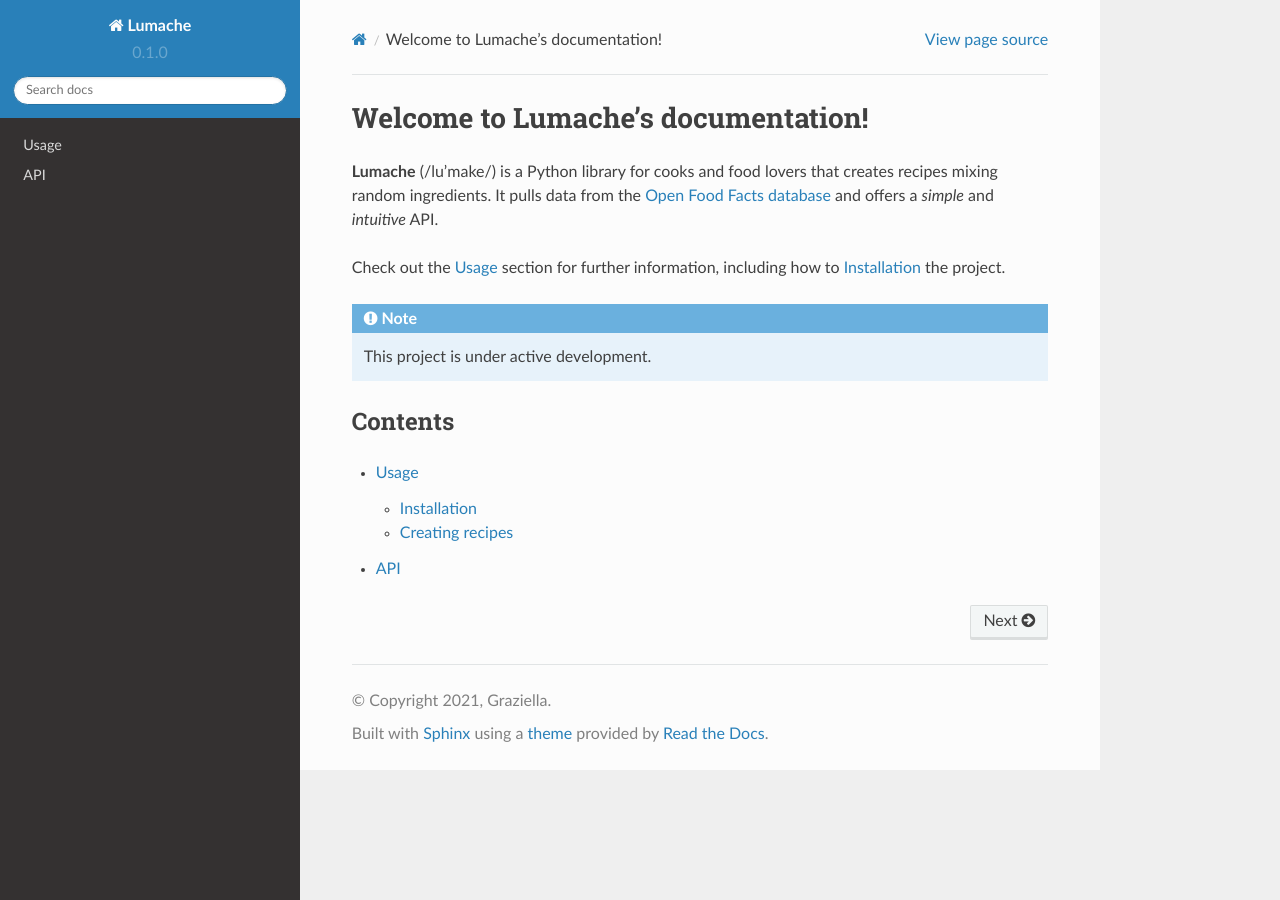
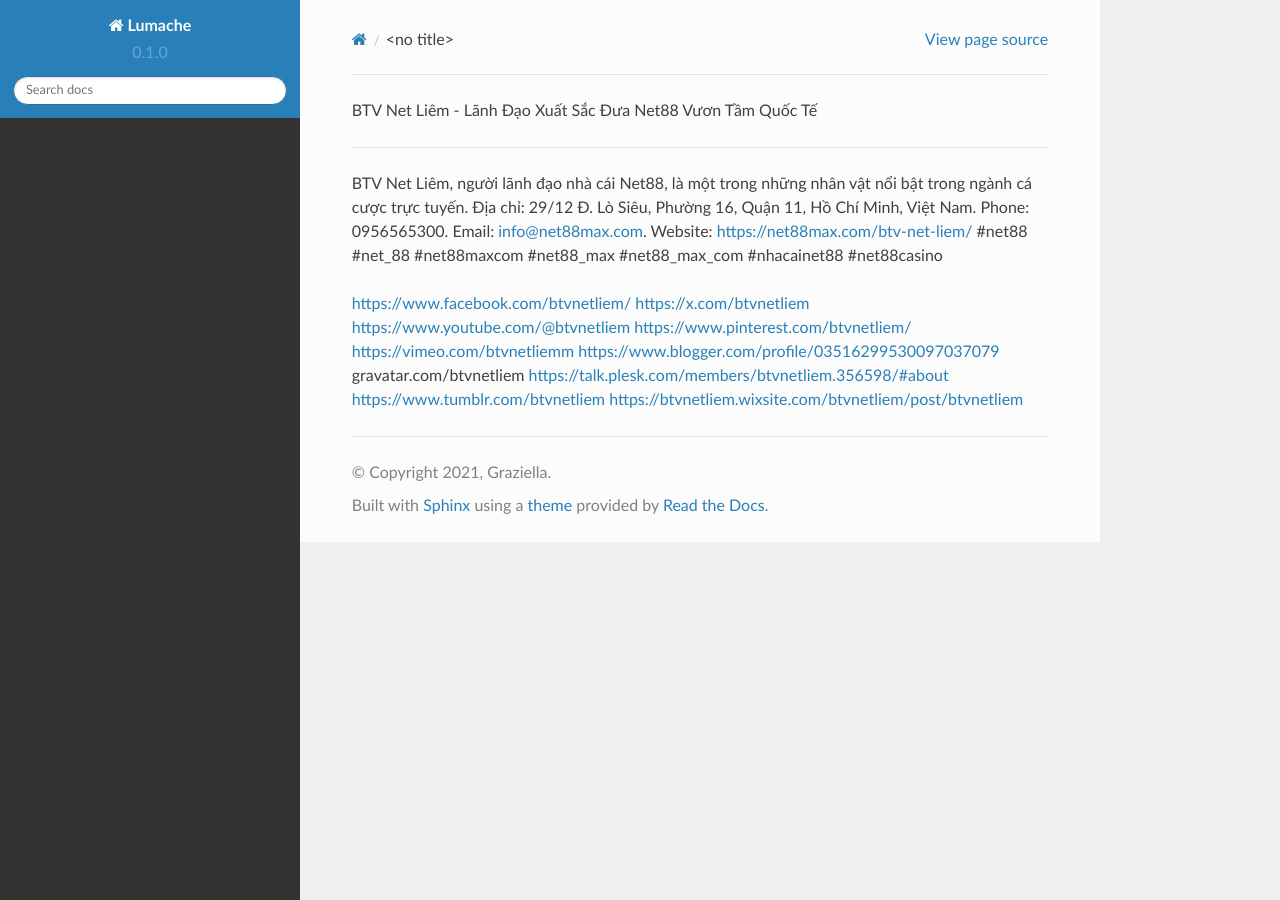
Before and after one commit to btvnetliem/btvnetliem1, a Sphinx documentation site: the page built from docs/source/index.rst, in a window 1280 px wide. Built offline with Sphinx 7.4.7 and the Read the Docs theme 2.0.0, drawn with Linux system fonts in a browser that asks for light colours.

Commit message:
Update index.rst

```diff
--- a/docs/source/index.rst
+++ b/docs/source/index.rst
@@ -1,22 +1,16 @@
-Welcome to Lumache's documentation!
+BTV Net Liêm - Lãnh Đạo Xuất Sắc Đưa Net88 Vươn Tầm Quốc Tế
+
 ===================================
 
-**Lumache** (/lu'make/) is a Python library for cooks and food lovers
-that creates recipes mixing random ingredients.
-It pulls data from the `Open Food Facts database <https://world.openfoodfacts.org/>`_
-and offers a *simple* and *intuitive* API.
+BTV Net Liêm, người lãnh đạo nhà cái Net88, là một trong những nhân vật nổi bật trong ngành cá cược trực tuyến. Địa chỉ: 29/12 Đ. Lò Siêu, Phường 16, Quận 11, Hồ Chí Minh, Việt Nam. Phone: 0956565300. Email: info@net88max.com. Website: https://net88max.com/btv-net-liem/ #net88 #net_88 #net88maxcom #net88_max #net88_max_com #nhacainet88 #net88casino
 
-Check out the :doc:`usage` section for further information, including
-how to :ref:`installation` the project.
-
-.. note::
-
-   This project is under active development.
-
-Contents
---------
-
-.. toctree::
-
-   usage
-   api
+https://www.facebook.com/btvnetliem/
+https://x.com/btvnetliem
+https://www.youtube.com/@btvnetliem
+https://www.pinterest.com/btvnetliem/
+https://vimeo.com/btvnetliemm
+https://www.blogger.com/profile/03516299530097037079
+gravatar.com/btvnetliem
+https://talk.plesk.com/members/btvnetliem.356598/#about
+https://www.tumblr.com/btvnetliem
+https://btvnetliem.wixsite.com/btvnetliem/post/btvnetliem
```
